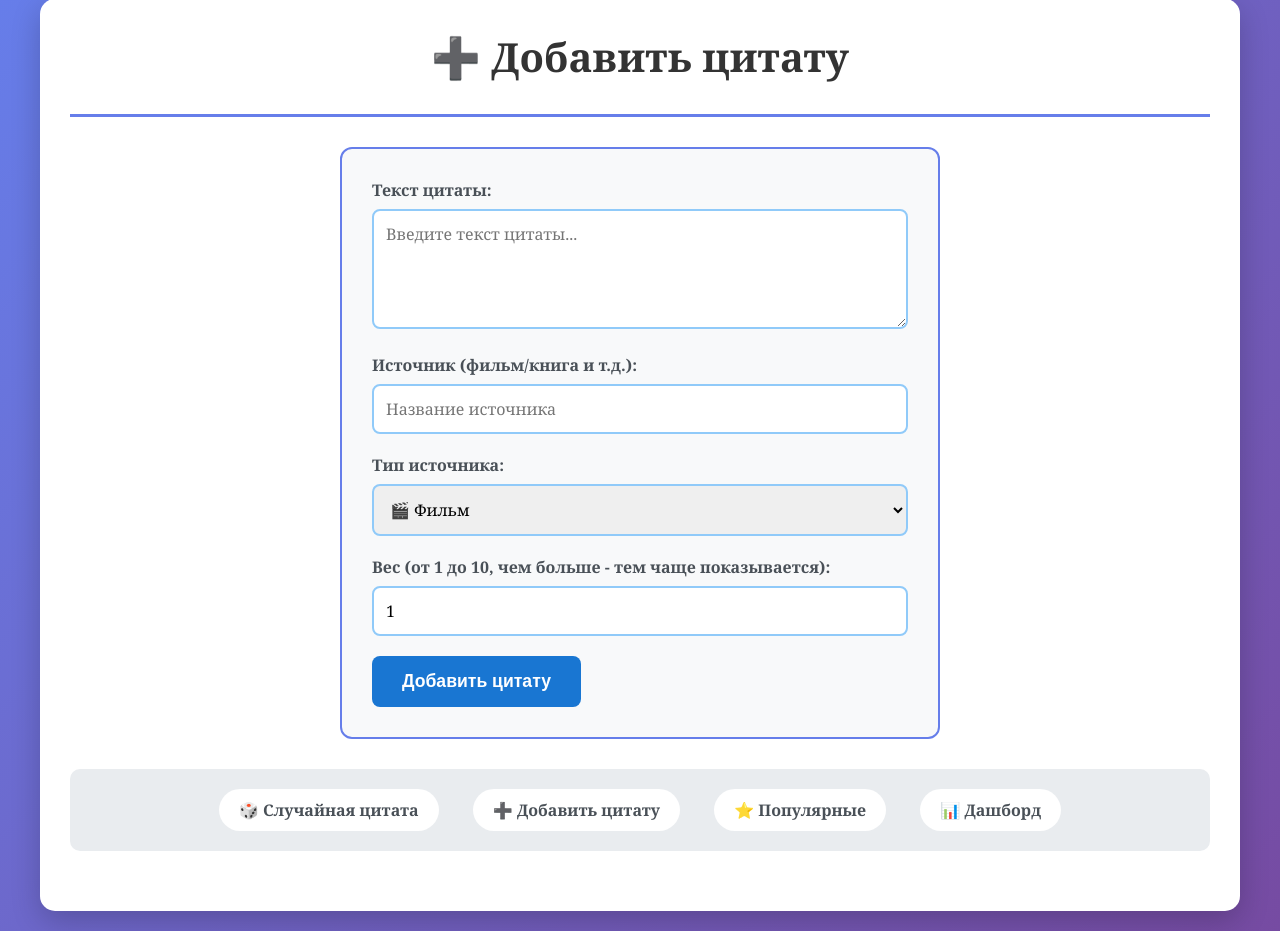
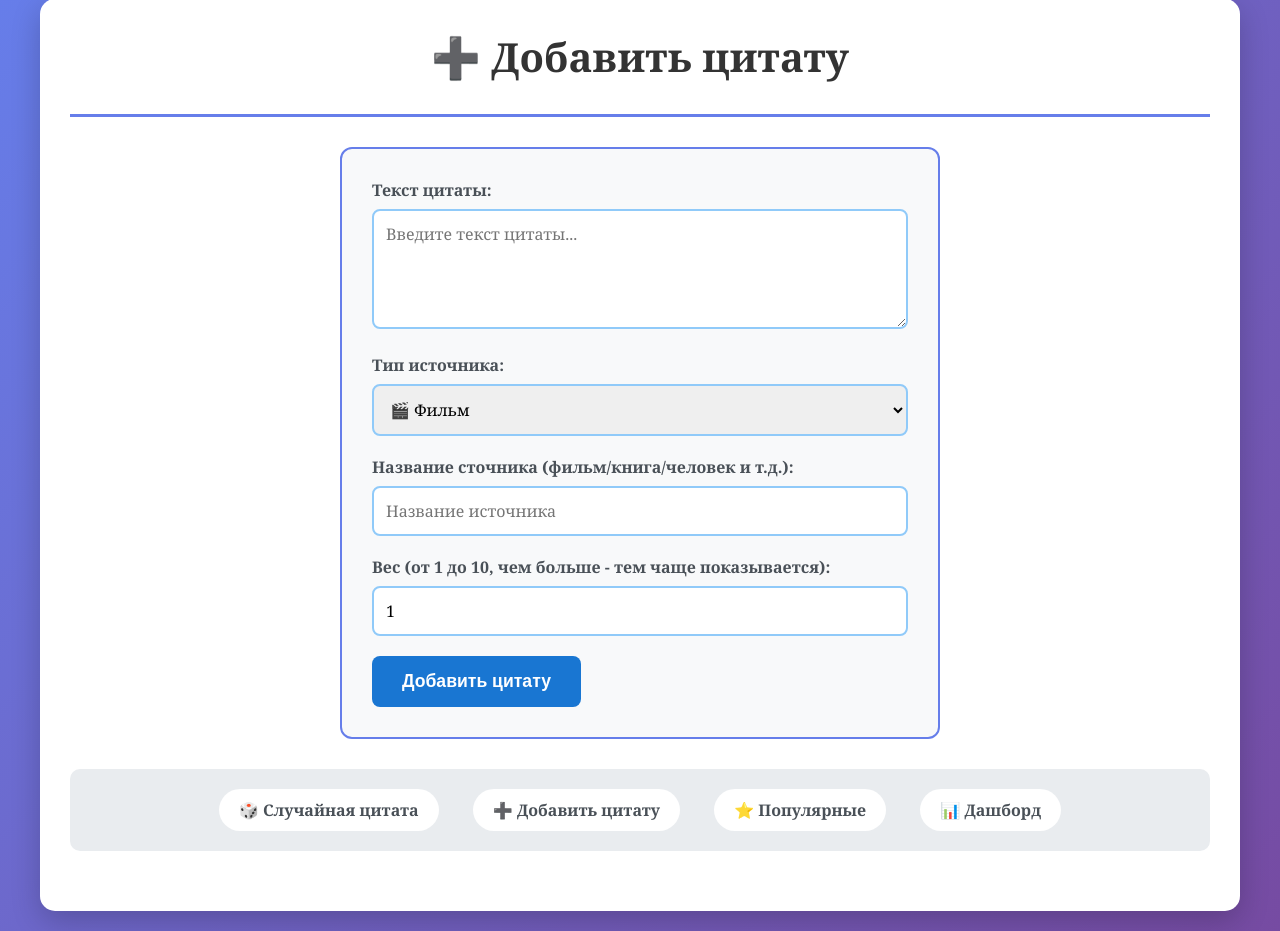
Before and after one commit to AlenK00/quotes_project, a Django app: page /add/ in a window 1280 px wide. Shown: the part 21-952 px from the top of the page. Run offline with Django 5.2, Linux system fonts and the light colour scheme.

Commit message:
изменения в дизайне+страничка добавления

```diff
--- a/quotes/templates/add_quote.html
+++ b/quotes/templates/add_quote.html
@@ -14,10 +14,6 @@
             <textarea name="text" required placeholder="Введите текст цитаты..."></textarea>
         </div>
 
-        <div class="form-group">
-            <label>Источник (фильм/книга и т.д.):</label>
-            <input type="text" name="source" required placeholder="Название источника">
-        </div>
 
         <div class="form-group">
             <label>Тип источника:</label>
@@ -33,6 +29,11 @@
                 <option value="proverb">💬 Пословица</option>
                 <option value="other">❓ Другое</option>
             </select>
+        </div>
+
+        <div class="form-group">
+            <label>Название сточника (фильм/книга/человек и т.д.):</label>
+            <input type="text" name="source" required placeholder="Название источника">
         </div>
 
         <div class="form-group">
--- a/quotes/templates/base.html
+++ b/quotes/templates/base.html
@@ -281,7 +281,7 @@
             <h1>{% block header %}📚 Цитатник{% endblock %}</h1>
         </header>
 
-        {% if request.path == '/dashboard/' %}
+        {% if request.path == '/dashboard/' or request.path == '/popular/' %}
         <div class="navigation">
             <a href="{% url 'random_quote' %}">🎲 Случайная цитата</a>
             <a href="{% url 'add_quote' %}">➕ Добавить цитату</a>
```
Also changed, not shown: db.sqlite3.
